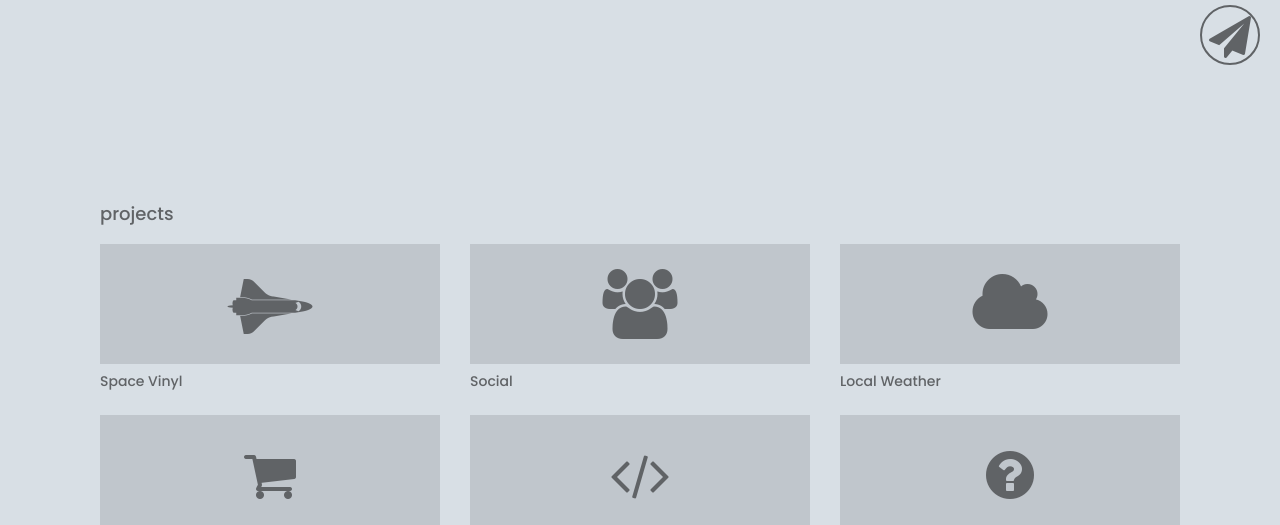
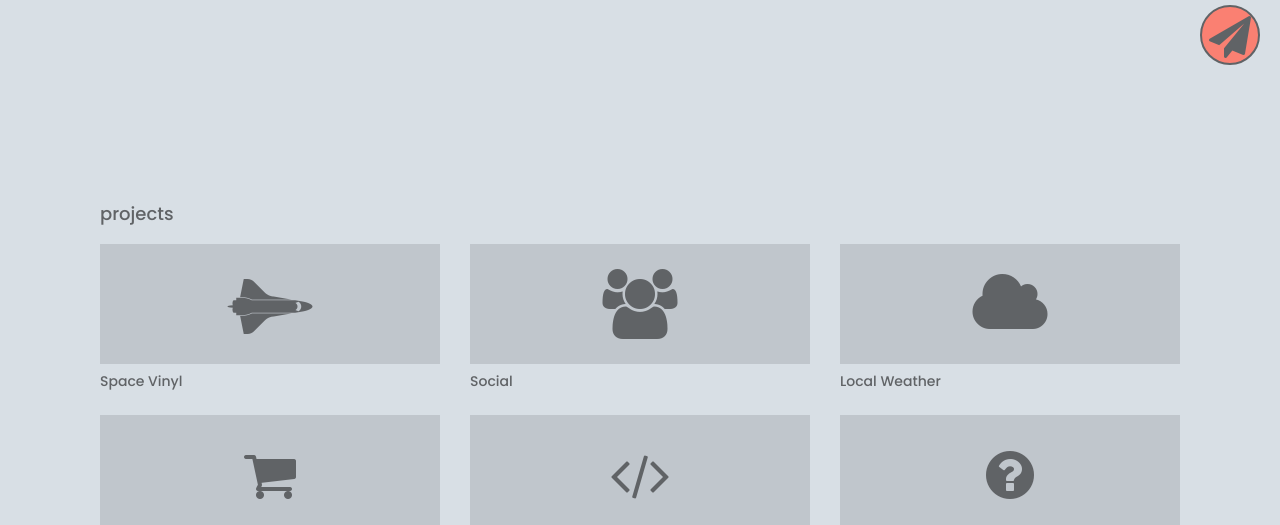
Before and after one commit to codemensch/codemensch.github.io, a plain HTML site: page index.html in a window 1280 px wide. Shown: the part 275-800 px from the top of the page. Drawn offline with nearby package versions, Linux system fonts and the light colour scheme.

Commit message:
Bug fixes for navigation

```diff
--- a/index.html
+++ b/index.html
@@ -83,7 +83,7 @@
       </div>
     </nav>
     <div class='container-fluid'>
-      <div class='title-section section'>
+      <div id="title" class='title-section section'>
         <div class='row'>
           <div class='col-md-12'>
             <h2 class='title'>hi i'm cody fontes - full stack web developer in training.</h2>
--- a/js/main.js
+++ b/js/main.js
@@ -102,34 +102,62 @@ $(document).ready(function(){
     } // End if
   });
 
-  //Highlight Current Nav Button on Scroll
-  var sections = $('.section')
-    , nav = $('.menu')
-    , nav_height = nav.outerHeight();
+  //Active Nav Button
+  let scrollTop = $(window).scrollTop();
 
-  $(window).on('scroll', function () {
-    var cur_pos = $(this).scrollTop();
+  function removeAllActiveClasses() {
+    const sections = $('.section');
 
-    sections.each(function() {
-      var top = $(this).offset().top - nav_height,
-          bottom = top + $(this).outerHeight();
+    sections.each(function (index, value) {
+      const navBtn = `#${this.id}-btn`;
+      if ($(navBtn).hasClass("active")) {
+        $(navBtn).removeClass("active");
+      }
+    });
+  }
 
-      if (cur_pos >= top && cur_pos <= bottom) {
-        nav.find('.nav-circle').removeClass('active');
-        nav.find('.nav-circle[id="'+$(this).attr('id')+'-btn"]').addClass('active');
-      }
+  $(window).on('scroll resize', function () {
+    scrollTop = $(window).scrollTop();
 
-      var heightCheck = $(window).scrollTop() + $(window).height();
-      var pageHeight = $(document).height();
-      if(heightCheck === pageHeight) {
-        nav.find('.nav-circle').removeClass('active');
-        $('#contact-btn').addClass('active');
-      }
+    if (scrollTop === 0) {
+      removeAllActiveClasses();
+    }
 
-      if (cur_pos <= nav_height * .5) {
-        nav.find('.nav-circle').removeClass('active');
+    var vpHeight = window.innerHeight;
+
+    $('.section').each(function (index, value) {
+      var elementTop = this.getBoundingClientRect().top;
+      var navBtn = `${this.id}-btn`;
+
+      switch (this.id) {
+        case 'portfolio':
+          if (scrollTop > 0 && elementTop <= vpHeight / 2) {
+            removeAllActiveClasses();
+            $(`#${navBtn}`).addClass("active");
+          }
+          break;
+        case 'education':
+          if (elementTop <= vpHeight / 2) {
+            removeAllActiveClasses();
+            $(`#${navBtn}`).addClass("active");
+          }
+          break;
+        case 'about':
+          if (elementTop <= vpHeight / 2) {
+            removeAllActiveClasses();
+            $(`#${navBtn}`).addClass("active");
+          }
+          break;
+        case 'contact':
+          const scrolledTo = window.scrollY + window.innerHeight;
+          const isReachBottom = document.body.scrollHeight === scrolledTo;
+
+          if (isReachBottom) {
+            removeAllActiveClasses();
+            $('#contact-btn').addClass("nav-circle active");
+          }
+          break;
       }
     });
   });
-
 });
```
